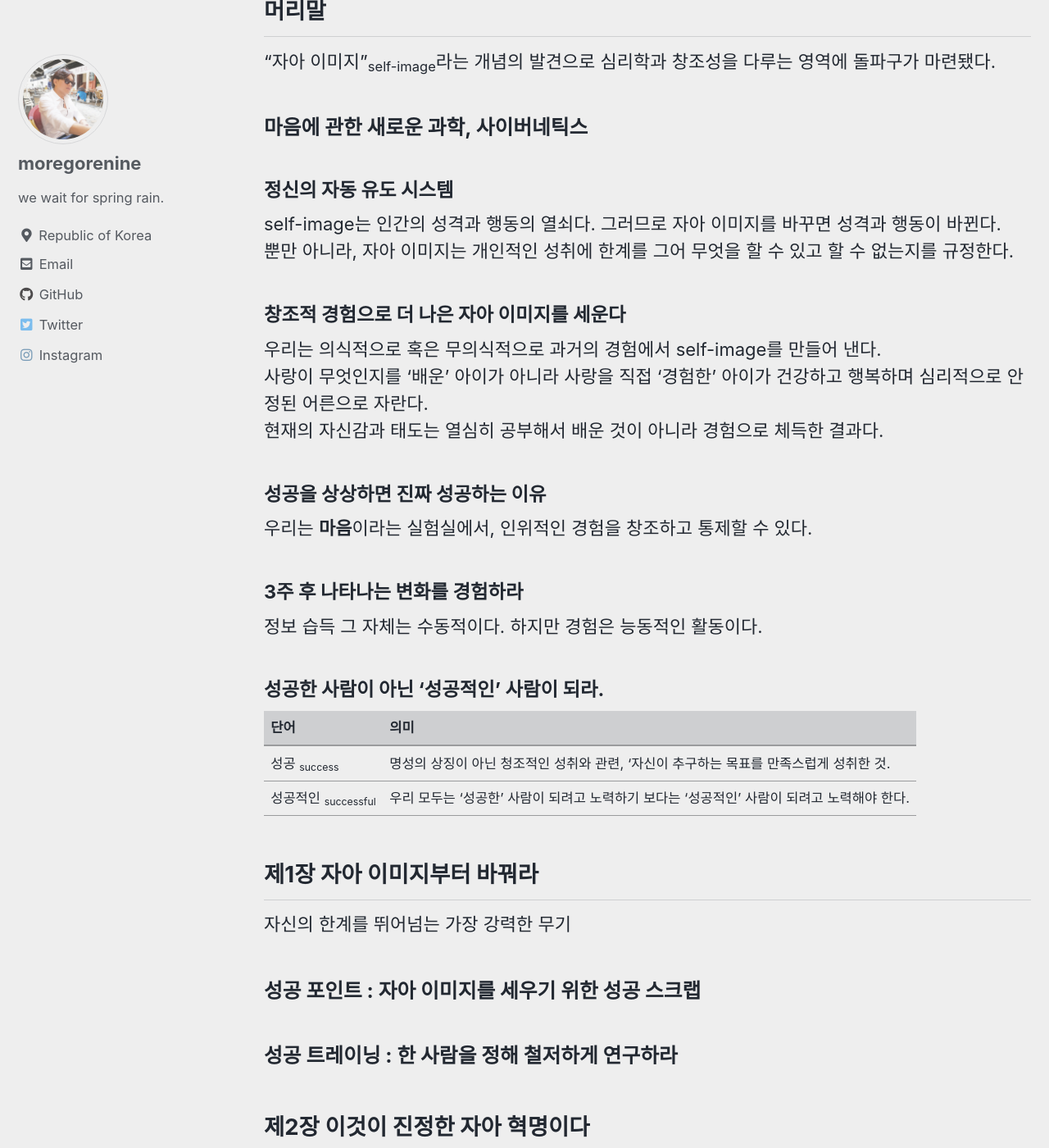
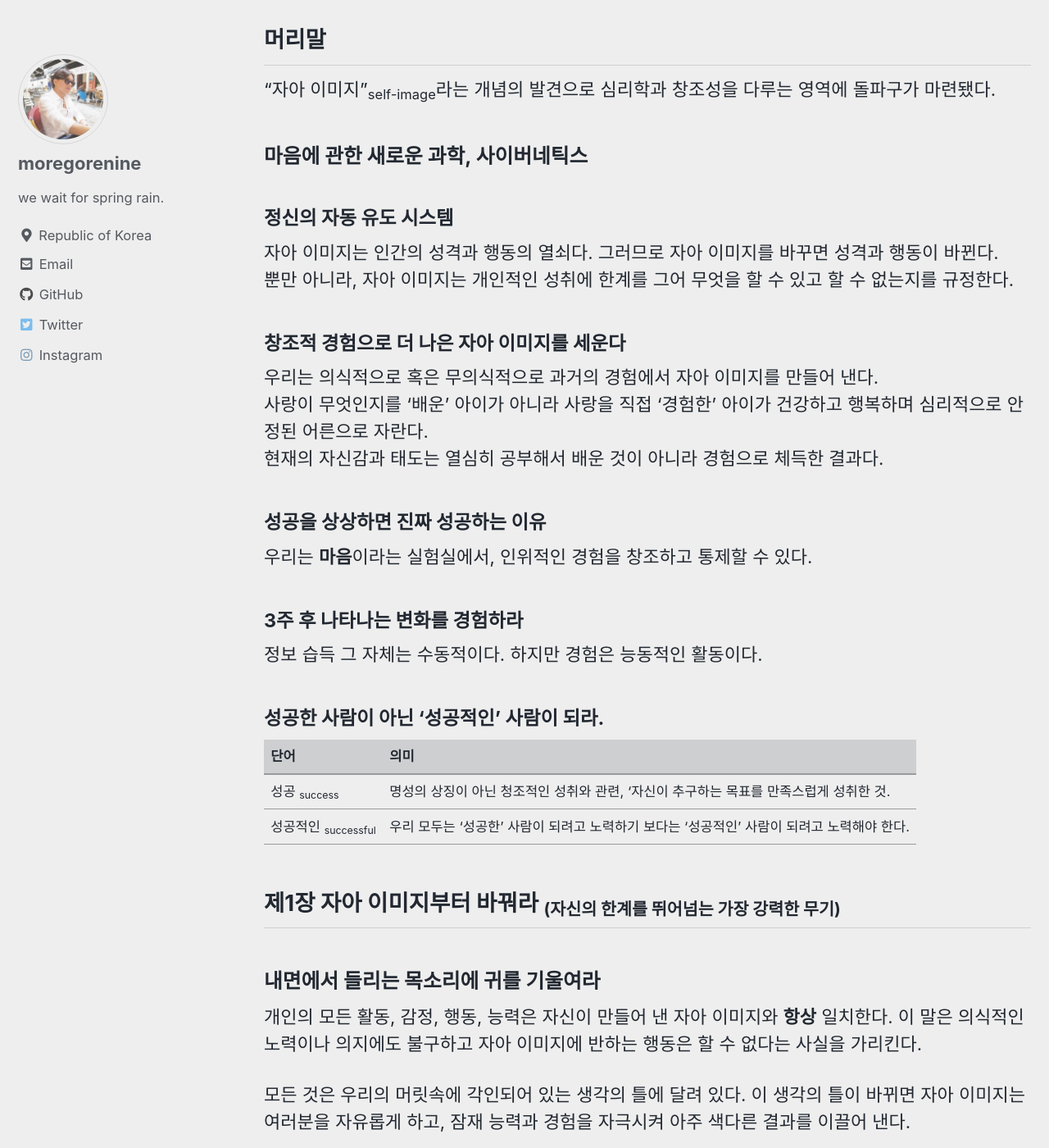
Before and after one commit to moregorenine/moregorenine.github.io, a Jekyll site: the page built from _posts/book/2024-06-22-psycho-cybernetics.md, in a window 1280 px wide and 1400 px high, scrolled down 3400 px. Shown: the whole window at 82% size. Built offline with Jekyll 4.4.1, drawn with Linux system fonts in a browser that asks for light colours; cached includes are drawn as plain includes; comment, search, counter and statistics services are not loaded; some of the changed text lies outside the part shown.

Commit message:
update 맥스웰 몰츠

```diff
--- a/_posts/book/2024-06-22-psycho-cybernetics.md
+++ b/_posts/book/2024-06-22-psycho-cybernetics.md
@@ -41,12 +41,12 @@ toc_sticky: true
 
 #### 정신의 자동 유도 시스템
 
-self-image는 인간의 성격과 행동의 열쇠다. 그러므로 자아 이미지를 바꾸면 성격과 행동이 바뀐다.
+자아 이미지는 인간의 성격과 행동의 열쇠다. 그러므로 자아 이미지를 바꾸면 성격과 행동이 바뀐다.
 뿐만 아니라, 자아 이미지는 개인적인 성취에 한계를 그어 무엇을 할 수 있고 할 수 없는지를 규정한다.
 
 #### 창조적 경험으로 더 나은 자아 이미지를 세운다
 
-우리는 의식적으로 혹은 무의식적으로 과거의 경험에서 self-image를 만들어 낸다.
+우리는 의식적으로 혹은 무의식적으로 과거의 경험에서 자아 이미지를 만들어 낸다.
 사랑이 무엇인지를 '배운' 아이가 아니라 사랑을 직접 '경험한' 아이가 건강하고 행복하며 심리적으로 안정된 어른으로 자란다.
 현재의 자신감과 태도는 열심히 공부해서 배운 것이 아니라 경험으로 체득한 결과다.
 
@@ -65,9 +65,15 @@ self-image는 인간의 성격과 행동의 열쇠다. 그러므로 자아 이
 | 성공 <sub>success</sub>        | 명성의 상징이 아닌 청조적인 성취와 관련, '자신이 추구하는 목표를 만족스럽게 성취한 것.     |
 | 성공적인 <sub>successful</sub> | 우리 모두는 '성공한' 사람이 되려고 노력하기 보다는 '성공적인' 사람이 되려고 노력해야 한다. |
 
-## 제1장 자아 이미지부터 바꿔라
+## 제1장 자아 이미지부터 바꿔라 <sub>(자신의 한계를 뛰어넘는 가장 강력한 무기)</sub>
 
-자신의 한계를 뛰어넘는 가장 강력한 무기
+### 내면에서 들리는 목소리에 귀를 기울여라
+
+개인의 모든 활동, 감정, 행동, 능력은 자신이 만들어 낸 자아 이미지와 **항상** 일치한다. 이 말은 의식적인 노력이나 의지에도 불구하고 자아 이미지에 반하는 행동은 할 수 없다는 사실을 가리킨다.
+
+모든 것은 우리의 머릿속에 각인되어 있는 생각의 틀에 달려 있다. 이 생각의 틀이 바뀌면 자아 이미지는 여러분을 자유롭게 하고, 잠재 능력과 경험을 자극시켜 아주 색다른 결과를 이끌어 낸다.
+
+###
 
 ### 성공 포인트 : 자아 이미지를 세우기 위한 성공 스크랩
 
```
